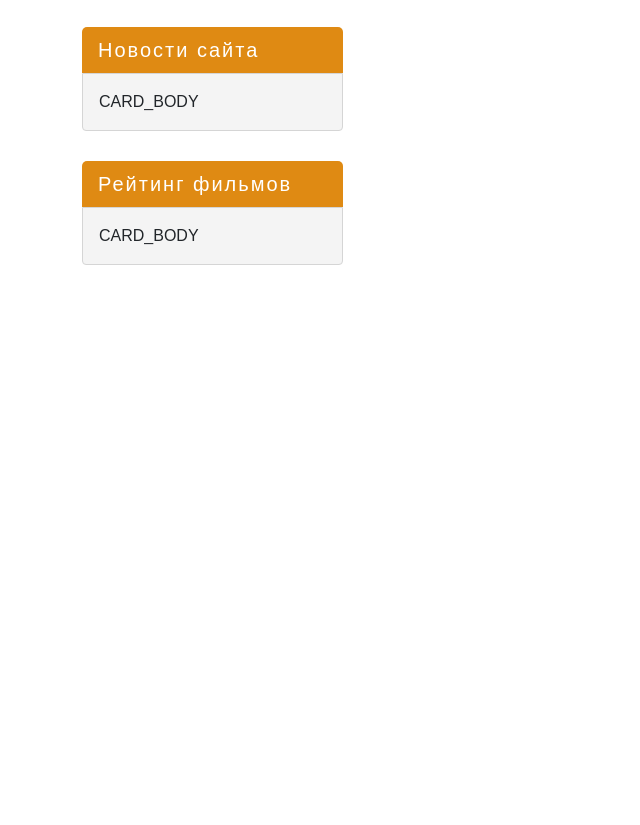
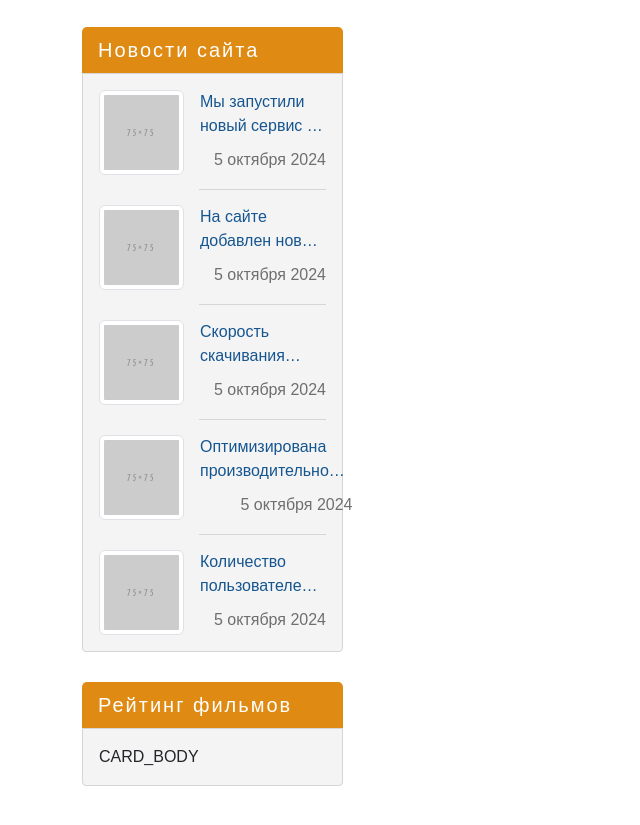
Before and after one commit to Pistalierro/kinozal_template_bootstrap5.3, a website: page index.html in a window 1280 px wide. Shown: the part 1249-2074 px from the top of the page, without its empty margins (0-640 px from the left). Before the commit the page ends 1594 px from the top, so only its background shows below. Drawn offline with nearby package versions, Linux system fonts and the light colour scheme.

Commit message:
сделал блок новостей для sidebar

```diff
--- a/assets/scss/components/main/_aside.scss
+++ b/assets/scss/components/main/_aside.scss
@@ -11,6 +11,7 @@
 .user-login__btn,
 .site-search__btn {
 	@extend %btn-white;
+	color: $color-gray-dark;
 
 	&:hover,
 	&:focus {
@@ -44,3 +45,50 @@
 		}
 	}
 }
+
+.site-news {
+
+	&-item {
+		position: relative;
+
+		&:not(:last-child) {
+			margin-bottom: $gap * 2;
+
+			&::after {
+				position: absolute;
+				content: "";
+				bottom: -$gap;
+				right: 0;
+				width: calc(100% - 100px);
+				height: 1px;
+				background-color: $color-gray;
+			}
+		}
+
+		&:hover,
+		&:focus {
+			img {
+				background-color: $color-accent;
+				border-color: $color-accent;
+			}
+
+			a {
+				color: $color-accent;
+			}
+		}
+
+		&__image {
+			transition: background-color 0.25s;
+		}
+
+		&__link {
+			@include block-shortener(1rem, 1.5, 50px, 2);
+			transition: color 0.25s;
+		}
+
+		&__date {
+			color: $color-gray-dark;
+
+		}
+	}
+}
--- a/index.html
+++ b/index.html
@@ -172,7 +172,41 @@
 			<div class="site-news card">
 				<div class="card-header">Новости сайта</div>
 				<div class="card-body">
-					CARD_BODY
+					<div class="site-news-item d-flex gap-3">
+						<img alt="thumbnail" class="site-news-item__image img-thumbnail" src="assets/img/75x75.png">
+						<div class="site-news-item__content">
+							<a class="site-news-item__link" href="#">Мы запустили новый сервис - КиноМонстр</a>
+							<p class="site-news-item__date mb-0 mt-2 text-end">5 октября 2024</p>
+						</div>
+					</div>
+					<div class="site-news-item d-flex gap-3">
+						<img alt="thumbnail" class="site-news-item__image img-thumbnail" src="assets/img/75x75.png">
+						<div class="site-news-item__content">
+							<a class="site-news-item__link" href="#">На сайте добавлен новый функционал</a>
+							<p class="site-news-item__date mb-0 mt-2 text-end">5 октября 2024</p>
+						</div>
+					</div>
+					<div class="site-news-item d-flex gap-3">
+						<img alt="thumbnail" class="site-news-item__image img-thumbnail" src="assets/img/75x75.png">
+						<div class="site-news-item__content">
+							<a class="site-news-item__link" href="#">Скорость скачивания фильмов увеличена</a>
+							<p class="site-news-item__date mb-0 mt-2 text-end">5 октября 2024</p>
+						</div>
+					</div>
+					<div class="site-news-item d-flex gap-3">
+						<img alt="thumbnail" class="site-news-item__image img-thumbnail" src="assets/img/75x75.png">
+						<div class="site-news-item__content">
+							<a class="site-news-item__link" href="#">Оптимизирована производительность сервера</a>
+							<p class="site-news-item__date mb-0 mt-2 text-end">5 октября 2024</p>
+						</div>
+					</div>
+					<div class="site-news-item d-flex gap-3">
+						<img alt="thumbnail" class="site-news-item__image img-thumbnail" src="assets/img/75x75.png">
+						<div class="site-news-item__content">
+							<a class="site-news-item__link" href="#">Количество пользователей перевалила за 10 000</a>
+							<p class="site-news-item__date mb-0 mt-2 text-end">5 октября 2024</p>
+						</div>
+					</div>
 				</div>
 			</div>
 
```
Also changed, not shown: assets/css/style.css.
